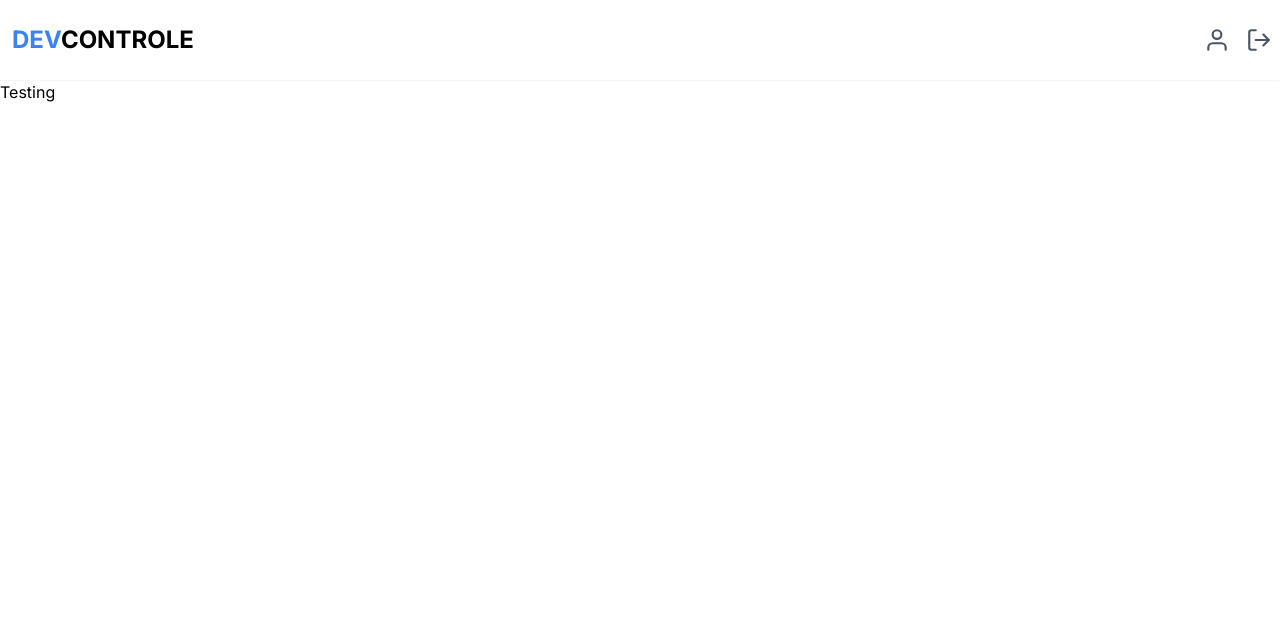
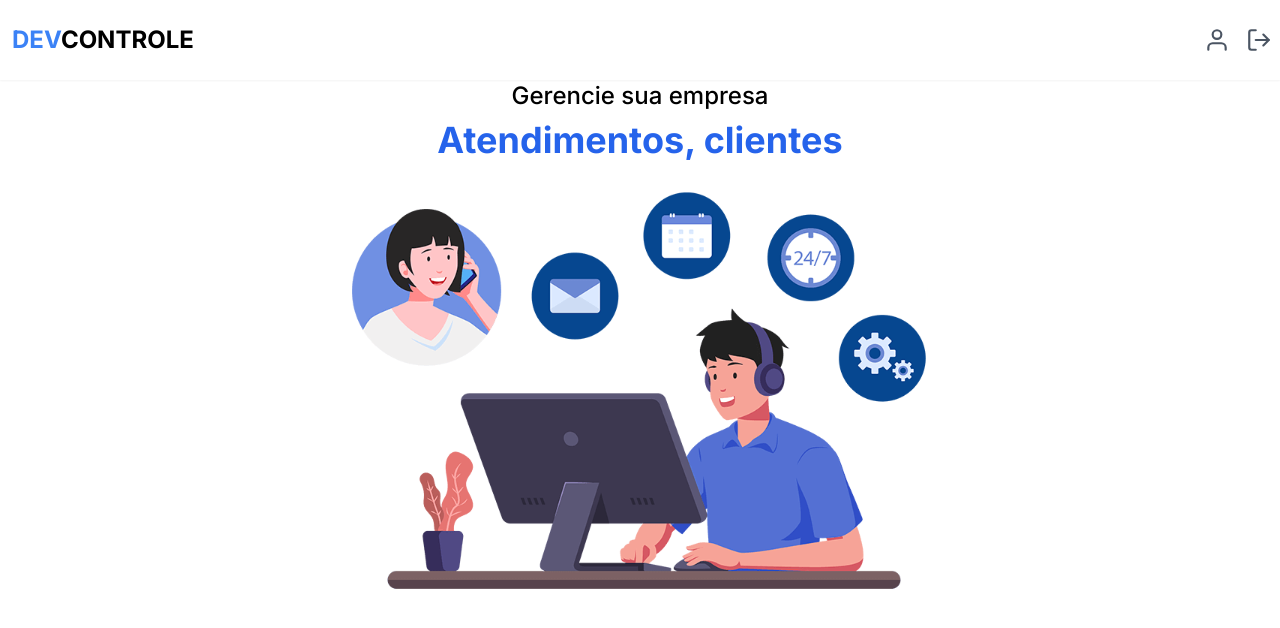
Before and after one commit to felipemariano29/dev-controle, a Next.js app: page / in a window 1280 px wide. Shown: the top 628 px of the page. Built offline with nearby package versions, Linux system fonts and the light colour scheme.

Commit message:
Created home page

```diff
--- a/src/app/layout.tsx
+++ b/src/app/layout.tsx
@@ -17,9 +17,10 @@
 }>) {
   return (
     <html lang="en">
-      <Header />
-
-      <body className={inter.className}>{children}</body>
+      <body className={inter.className}>
+        <Header />
+        {children}
+      </body>
     </html>
   );
 }
--- a/src/app/page.tsx
+++ b/src/app/page.tsx
@@ -1,9 +1,21 @@
-// import Image from "next/image";
+import Image from "next/image";
+import heroImg from "@/assets/hero.svg";
 
 export default function Home() {
   return (
-    <main>
-      <h1>Testing</h1>
+    <main className="flex items-center flex-col justify-center min-h-[calc(100vh-20rem)]">
+      <h2 className="font-medium text-2xl mb-2">Gerencie sua empresa</h2>
+
+      <h1 className="font-bold text-3xl mb-8 text-blue-600 md:text-4xl">
+        Atendimentos, clientes
+      </h1>
+
+      <Image
+        src={heroImg}
+        alt="Hero da página DevControle"
+        width={600}
+        className="max-w-sm md:max-w-xl"
+      />
     </main>
   );
 }
```
Also changed, not shown: src/assets/hero.svg (added).
